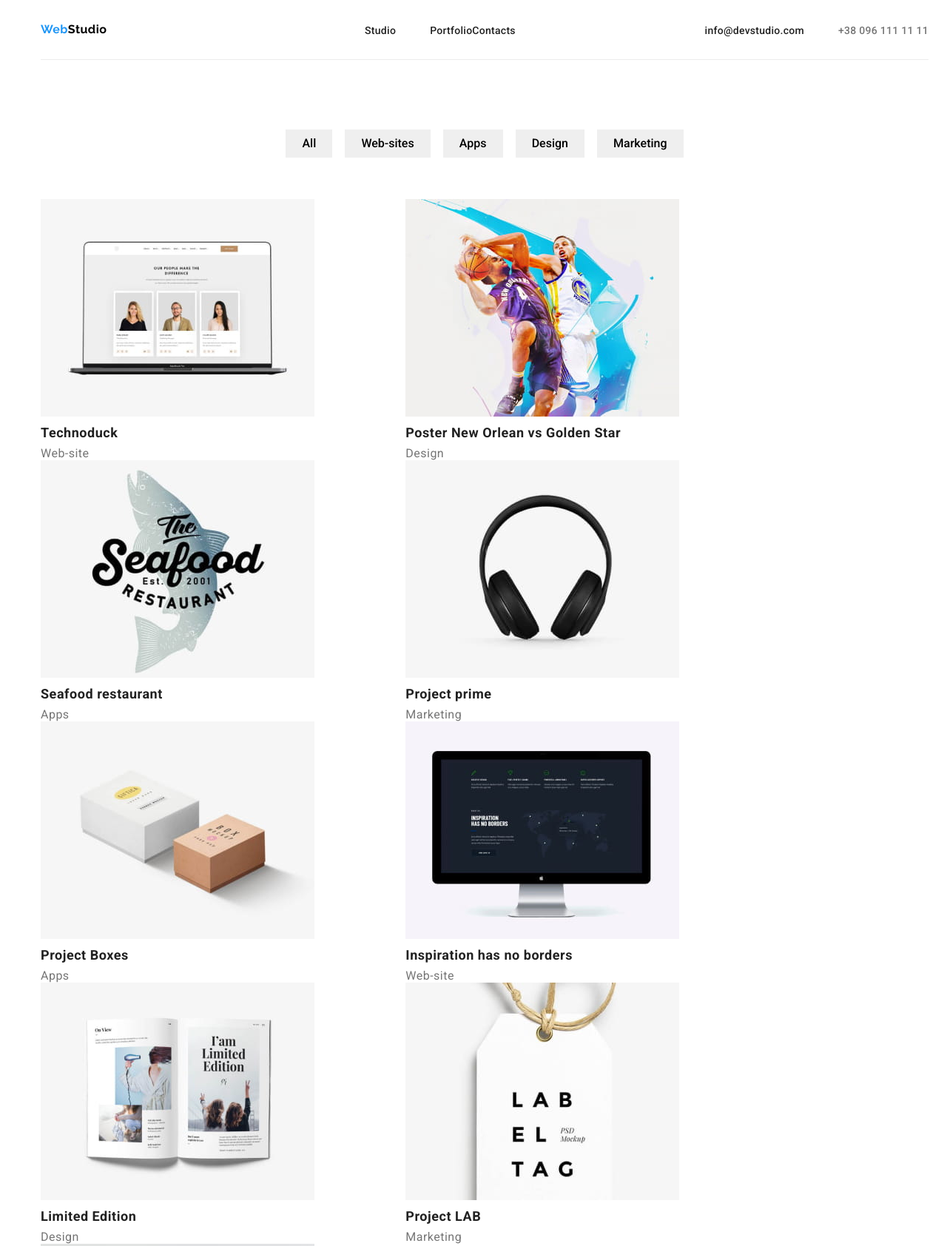
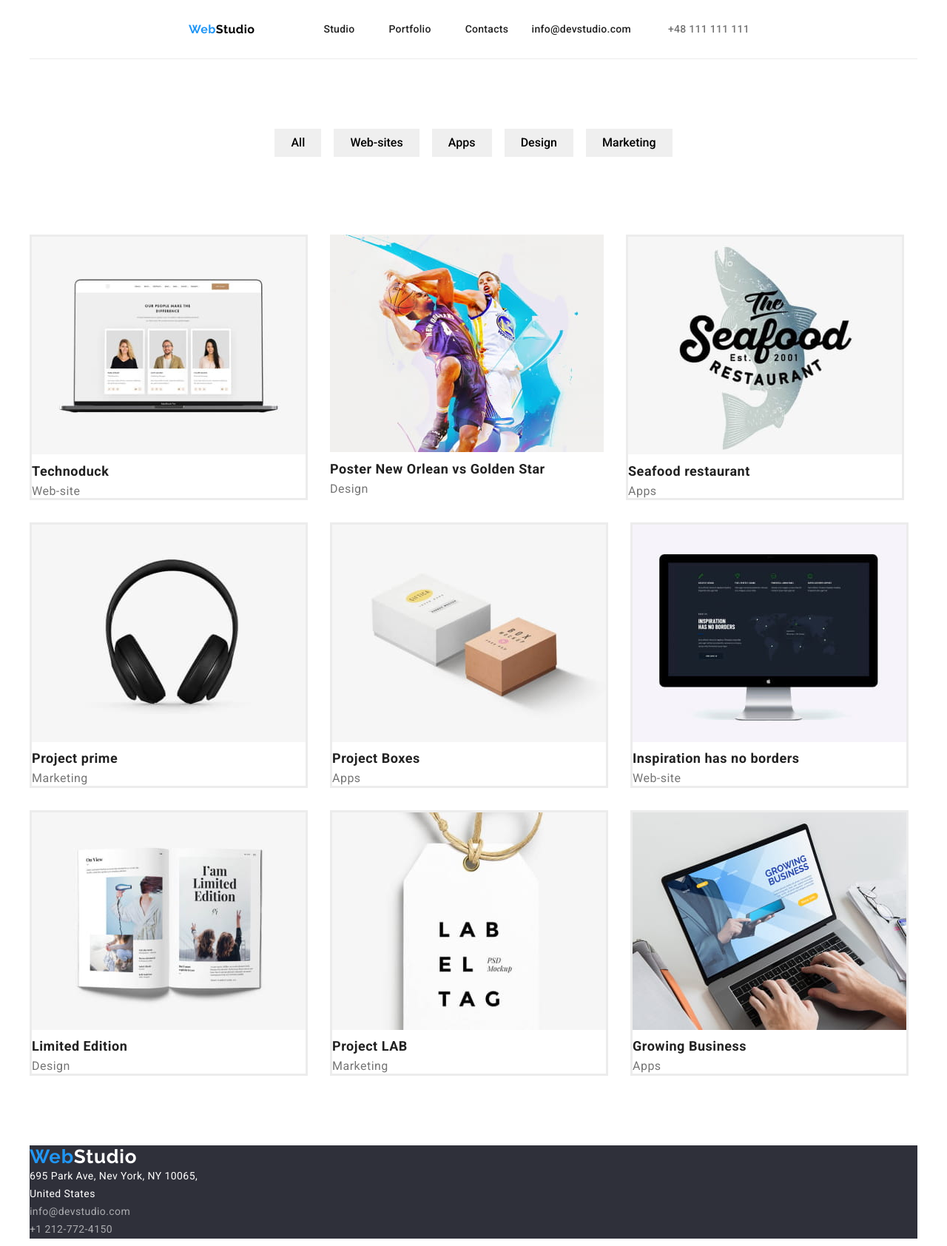
Before and after one commit to PawelBogusz1/goit-markup-hw-03, a plain HTML site: page portfolio.html in a window 1280 px wide. Shown: the top 1684 px of the page at 74% size. Drawn offline with Linux system fonts and the light colour scheme.

Commit message:
Homework3

```diff
--- a/css/style.css
+++ b/css/style.css
@@ -6,6 +6,7 @@
     --brand-color-czcionka4:#000000;
     --brand-color-background:#2F303A;
     --brand-color-background2:#F5F4FA;
+    --brand-color-background3:#ECECEC;
 }
 body{
     font-family: 'Roboto', sans-serif;
@@ -15,7 +16,7 @@ body{
  *, *::after, *::before { margin: 0; padding: 0; }
 
 .container{
-     padding: 0 15px;
+
     width:100%;
 max-width: 1200px;
 margin: 0 auto;
@@ -25,6 +26,7 @@ margin: 0 auto;
 .naglowek{
  display: flex;
     align-items: center;
+    padding-left: 215px;
 
 }
 
@@ -47,7 +49,7 @@ margin: 0 auto;
 height: 80px;
 border-width: 1px;
 border-bottom-style: solid;
-border-color: #ECECEC;
+border-color: var(--brand-color-background3);
 }
 
 
@@ -55,16 +57,15 @@ border-color: #ECECEC;
 .naglowek1{
     display: flex;
   justify-content: space-between;
-
-
+  gap:46px;
 
 }
+
 .naglowek2{
     display: flex;
    justify-content: space-between;
-
-
-
+   gap:50px;
+   padding-right: 227px;
 }
 
 
@@ -82,6 +83,8 @@ border-color: #ECECEC;
     width: 200px;
     justify-content: center;
 
+
+
       }
 .button11{
     display: flex;
@@ -89,6 +92,7 @@ border-color: #ECECEC;
     flex-grow: 1;
 gap:calc((100% - 5 * 10%) / 35);
 padding-top: 94px;
+padding-bottom: 50px;
 
 }
 
@@ -113,7 +117,8 @@ padding-top: 94px;
     display:flex;
     flex-direction: column;
     justify-content: center;
-    padding: 200px 0;
+    padding-top: 200px;
+    padding-bottom: 200px;
 
 }
 
@@ -157,7 +162,7 @@ footer{
         font-weight: 500;
         line-height: 1;
         letter-spacing: 0.02em;
-           margin:0px 46px 0px 46px;
+
     }
 .link6{
     color:var(--brand-color-czcionka1);
@@ -232,6 +237,10 @@ footer{
         letter-spacing: 0.03em;
         }
 
+        .head23{
+            padding: 94px 0px 50px 0px;
+        }
+
 
             .head2{
         font-size: 36px;
@@ -259,7 +268,7 @@ footer{
         font-size: 44px;
         font-weight: 900;
          line-height: 1.36;
-
+         padding-bottom: 30px;
 
 
 }
@@ -272,7 +281,8 @@ footer{
 flex-direction: row;
 list-style: none;
 flex-grow: 1;
-gap:calc((100% - 4 * 20%) / 4);
+gap:calc((100% - 3 * 30%) / 4);
+padding:94px 0;
 }
 
   .head211{
@@ -280,7 +290,8 @@ gap:calc((100% - 4 * 20%) / 4);
 flex-direction: row;
 list-style: none;
 flex-grow: 1;
-gap:calc((100% - 3 * 52px) / 3);
+gap:30px;
+padding:50px 0px 94px 0px;
 }
 
  .head231{
@@ -288,23 +299,36 @@ gap:calc((100% - 3 * 52px) / 3);
 flex-direction: row;
 list-style: none;
 flex-grow: 1;
-gap:calc((100% - 3 * 32px) / 3);
+gap: 30px;
 align-items: center;
 }
 
 .head2311{
     background-color: var(--brand-color-background2);
-    margin:0px 0px 0px 0px;
+    padding-bottom: 94px;
 
 }
 
 .head321{
      display: flex;
-flex-direction: row;
 flex-wrap: wrap;
-list-style: none;
 flex-grow: 1;
-gap:calc((100% - 9 * 10px) / 9);
+gap:30px;
+flex-basis: calc((100% - 6*30px/9));
+padding-bottom: 94px;
+
+
+}
+
+.head3211{
+    border-style: solid ;
+    border-color: #ECECEC;
+
+}
+
+.footer1{
+    padding-top: 60px;
+    padding-bottom: 60px;
 }
 
 .link1:hover,
--- a/index.html
+++ b/index.html
@@ -6,11 +6,13 @@
     <meta name="viewport" content="width=device-width, initial-scale=1.0">
     <title>Document</title>
 
+    <link rel="stylesheet" href=./modern-normalize.css>
 <link rel="stylesheet" href="./css/style.css">
 <link rel="preconnect" href="https://fonts.googleapis.com">
 <link rel="preconnect" href="https://fonts.gstatic.com" crossorigin>
 <link href="https://fonts.googleapis.com/css2?family=Raleway:wght@700&family=Roboto:wght@400;500;700;900&display=swap" rel="stylesheet">
 <link rel="stylesheet" href="node_modules/modern-normalize/modern-normalize.css">
+
 </head>
 <body>
   <!-- Page header -->
@@ -21,7 +23,7 @@
 
     <nav>
       <div class="naglowek">
-      <a class="link1" href="#" ><span class="Web">Web</span><span class="Studio">Studio</span></a>
+      <a class="link1" href="./index.html" ><span class="Web">Web</span><span class="Studio">Studio</span></a>
   <ul class="naglowek1">
   <li>
     <a class="link2" href="./">Studio</a>
@@ -43,7 +45,7 @@
   <a class="link2" href="mailto:info@devstudio.com">info@devstudio.com</a>
   </li>
   <li>
-  <a class="link6" href="tel:+380961111111">+38 096 111 11 11</a>
+  <a class="link6" href="tel:+48 111111111">+48 111 111 111</a>
   </li>
   </ul>
 </div>
@@ -115,7 +117,7 @@
   <!-- Page footer -->
 <div class="container">
   <footer>
-
+   <div class="footer1">
     <a class="link9" href="#" ><span class="Web">Web</span><span class="Studio1">Studio</span></a>
  <address class="address">
 <p>695 Park Ave, Nev York, NY 10065,<br>
@@ -129,6 +131,7 @@ United States</p>
 </li>
 </ul>
 </address>
+</div>
   </footer>
 </div>
 </body>
--- a/portfolio.html
+++ b/portfolio.html
@@ -6,6 +6,7 @@
     <meta name="viewport" content="width=device-width, initial-scale=1.0">
     <title>Document</title>
 
+    <link rel="stylesheet" href=./modern-normalize.css>
 <link rel="stylesheet" href="./css/style.css">
 <link rel="preconnect" href="https://fonts.googleapis.com">
 <link rel="preconnect" href="https://fonts.gstatic.com" crossorigin>
@@ -15,12 +16,14 @@
   <!-- Page header -->
 
 
-   <div class="container">
+
+<div class="container">
   <header class="header-container2">
 
-    <a class="link1" href="./index.html" ><span class="Web">Web</span><span class="Studio">Studio</span></a>
 
     <nav>
+      <div class="naglowek">
+      <a class="link1" href="./index.html" ><span class="Web">Web</span><span class="Studio">Studio</span></a>
   <ul class="naglowek1">
   <li>
     <a class="link2" href="./">Studio</a>
@@ -32,6 +35,7 @@
     <a class="link3" href="./">Contacts</a>
   </li>
   </ul>
+      </div>
   </nav>
 
 
@@ -41,7 +45,7 @@
   <a class="link2" href="mailto:info@devstudio.com">info@devstudio.com</a>
   </li>
   <li>
-  <a class="link6" href="tel:+380961111111">+38 096 111 11 11</a>
+  <a class="link6" href="tel:+48 111111111">+48 111 111 111</a>
   </li>
   </ul>
 </div>
@@ -64,54 +68,54 @@
 <h2 class="head22">Tekst do schowania</h2>
 
   <ul class="head321">
-    <li>
+    <li class="head3211">
   <img src="./images/img8 (2).jpg" alt="img.1" width="370" height="294">
 <h3 class="head32">Technoduck</h3><P class="p3">Web-site</p>
    </li>
 
-<li>
+<li lass="head3211">
 
   <img src="./images/img9 (1).jpg" alt="img.2" width="370" height="294">
   <h3 class="head32">Poster New Orlean vs Golden Star </h3><p class="p3">Design</p>
 
   </li>
-<li>
+<li class="head3211">
 
   <img src="./images/img10 (1).jpg" alt="img.3" width="370" height="294">
   <h3 class="head32">Seafood restaurant</h3><p class="p3">Apps</p>
 
   </li>
 
-    <li>
+    <li class="head3211">
   <img src="./images/img11 (1).jpg" alt="img.1" width="370" height="294">
 <h3 class="head32">Project prime</h3><P class="p3">Marketing</p>
    </li>
 
-<li>
+<li class="head3211">
 
   <img src="./images/img12 (1).jpg" alt="img.2" width="370" height="294">
   <h3 class="head32">Project Boxes </h3><p class="p3">Apps</p>
 
   </li>
-<li>
+<li class="head3211">
 
   <img src="./images/img13 (1).jpg" alt="img.3" width="370" height="294">
   <h3 class="head32">Inspiration has no borders </h3><p class="p3">Web-site</p>
 
   </li>
 
-    <li>
+    <li class="head3211">
   <img src="./images/img14 (2).jpg" alt="img.1" width="370" height="294">
 <h3 class="head32">Limited Edition</h3><p class="p3">Design</p>
    </li>
 
-<li>
+<li class="head3211">
 
   <img src="./images/img15 (1).jpg" alt="img.2" width="370" height="294">
   <h3 class="head32">Project LAB</h3><p class="p3">Marketing</p>
 
   </li>
-<li>
+<li class="head3211">
 
   <img src="./images/img16 (1).jpg" alt="img.3" width="370" height="294">
   <h3 class="head32">Growing Business </h3><p class="p3">Apps</p>
```
